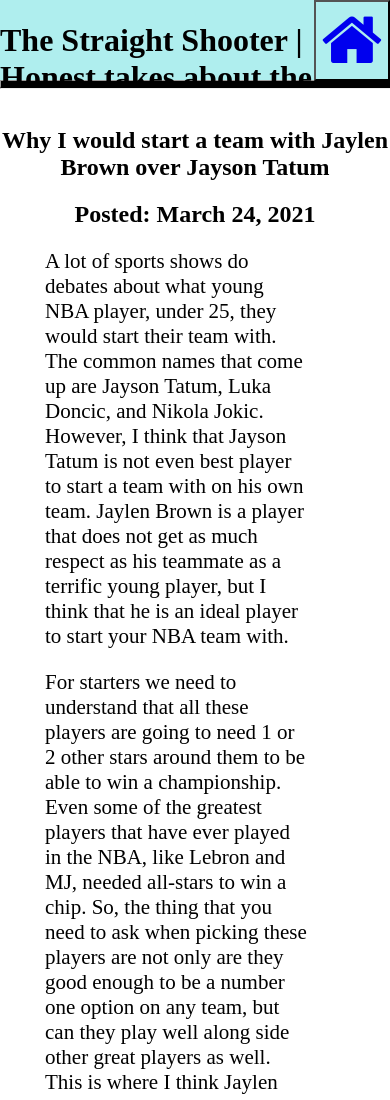
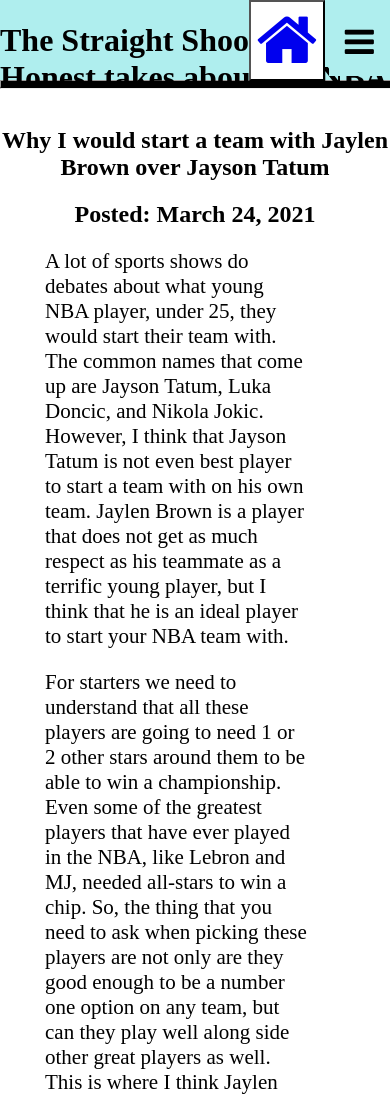
Before and after one commit to jayhayes21/jayhayes.github.io, a plain HTML site: page Post2.html in a window 390 px wide. Shown: the top 1100 px of the page. Drawn offline with Linux system fonts and the light colour scheme.

Commit message:
Made changes for the hamburger menu. The only thing that is weird is that the width of the output menu depends on the length of the longest post title so I will need to keep that in mind.

```diff
--- a/Post2.html
+++ b/Post2.html
@@ -15,7 +15,7 @@
             height: 36px;
         }
         button {
-            background-color: paleturquoise;
+            background-color: white;
         }
         hr {
             height: 7px;
@@ -28,13 +28,95 @@
             margin-left:45px;
             font-size:21px;
         }
+
+        /* Style the navigation menu */
+        .topnav {
+          position: absolute;
+          right: 0px;
+          top: 0px;
+        }
+
+        /* Hide the links inside the navigation menu (except for logo/home) */
+        .topnav #myLinks {
+          display: none;
+        }
+
+        /* Style navigation menu links */
+        .topnav a {
+          color: white;
+          padding: 14px 16px;
+          text-decoration: none;
+          font-size: 15px;
+          display: block;
+        }
+
+        /* Style the hamburger menu */
+        .topnav a.icon {
+          background: paleturquoise;
+          display: block;
+          position: absolute;
+          right: 0px;
+          top: 10px;
+          font-size: 34px;
+          color: black;
+        }
+
+        /* Add a grey background color on mouse-over */
+        .topnav a:hover {
+          background-color: paleturquoise;
+          color: black;
+        }
+
+        #myLinks {
+            background-color: black;
+        }
+
     </style>
     <link rel="stylesheet" href="https://cdnjs.cloudflare.com/ajax/libs/font-awesome/4.7.0/css/font-awesome.min.css">
 </head>
 <h1>The Straight Shooter | Honest takes about the NBA</h1>
-<button title="Return to homepage" style="font-size: 65px; position: absolute; right: 0px; top: 0px;" class="btn"><a href="Blog.html"><i class="fa fa-home"></i></a></button>
+<button title="Return to homepage" id="homeButton" style="font-size: 65px; position: absolute; right: 65px; top: 0px;" class="btn"><a href="Blog.html"><i class="fa fa-home"></i></a></button>
+
+<div class="topnav">
+  <div id="myLinks">
+    <a href="Post1.html">Are the Warriors done?</a>
+  </div>
+  <!-- "Hamburger menu" / "Bar icon" to toggle the navigation links -->
+  <a href="javascript:void(0);" id="hamburger" class="icon" onclick="myFunction()" title="See other posts">
+    <i class="fa fa-bars"></i>
+  </a>
+</div>
+
 <hr>
 <br>
+<script>
+    function myFunction() {
+      var x = document.getElementById("myLinks");
+      var home_button = document.getElementById("homeButton");
+      var hamburger = document.getElementById("hamburger");
+      var p = document.getElementsByTagName("p");
+      if (x.style.display === "block") {
+        x.style.display = "none";
+        home_button.style.visibility = "visible";
+        hamburger.style.right = "0px";
+        homeButton.style.right = "65px";
+        console.log(p);
+        for (i = 0; i < p.length; i++) {
+            p[i].style.marginRight = "80px";
+        }
+      } else {
+        x.style.display = "block";
+        x.style.height = parseInt(window.innerHeight) + "px";
+        hamburger.style.right = "420px";
+        homeButton.style.right = "490px";
+        console.log(p);
+        for (i = 0; i < p.length; i++) {
+            p[i].style.marginRight = "450px";
+        }
+      }
+    }
+</script>
+<div class="blog-post">
     <center><h2>Why I would start a team with Jaylen Brown over Jayson Tatum</h2></center>
     <center><h2>Posted: March 24, 2021</h2></center>
     <p>A lot of sports shows do debates about what young NBA player, under 25, they would start their team with.
@@ -71,5 +153,6 @@
         between these two players, I would choose Jaylen Brown over Jayson Tatum because I think he can play alongside
         another great player, still get an efficient 20-25 point per game, play great defense, and most importantly not
         take anything away from the great player he is playing with.</p>
+</div>
 </body>
 </html>
```
Also changed, not shown: Post1.html (+83 -2 lines). Lines whose indentation alone changed are shown as unchanged.
